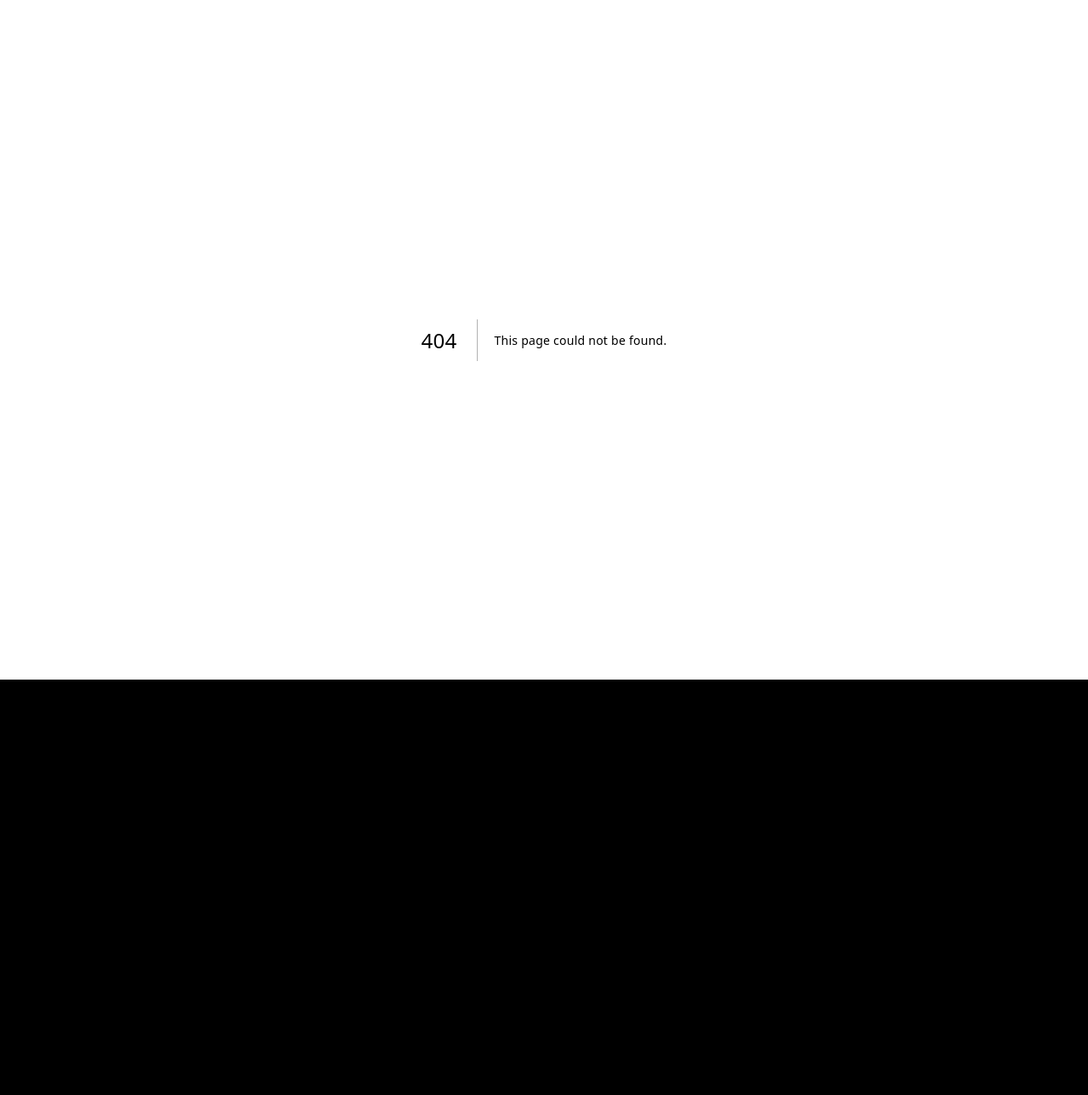
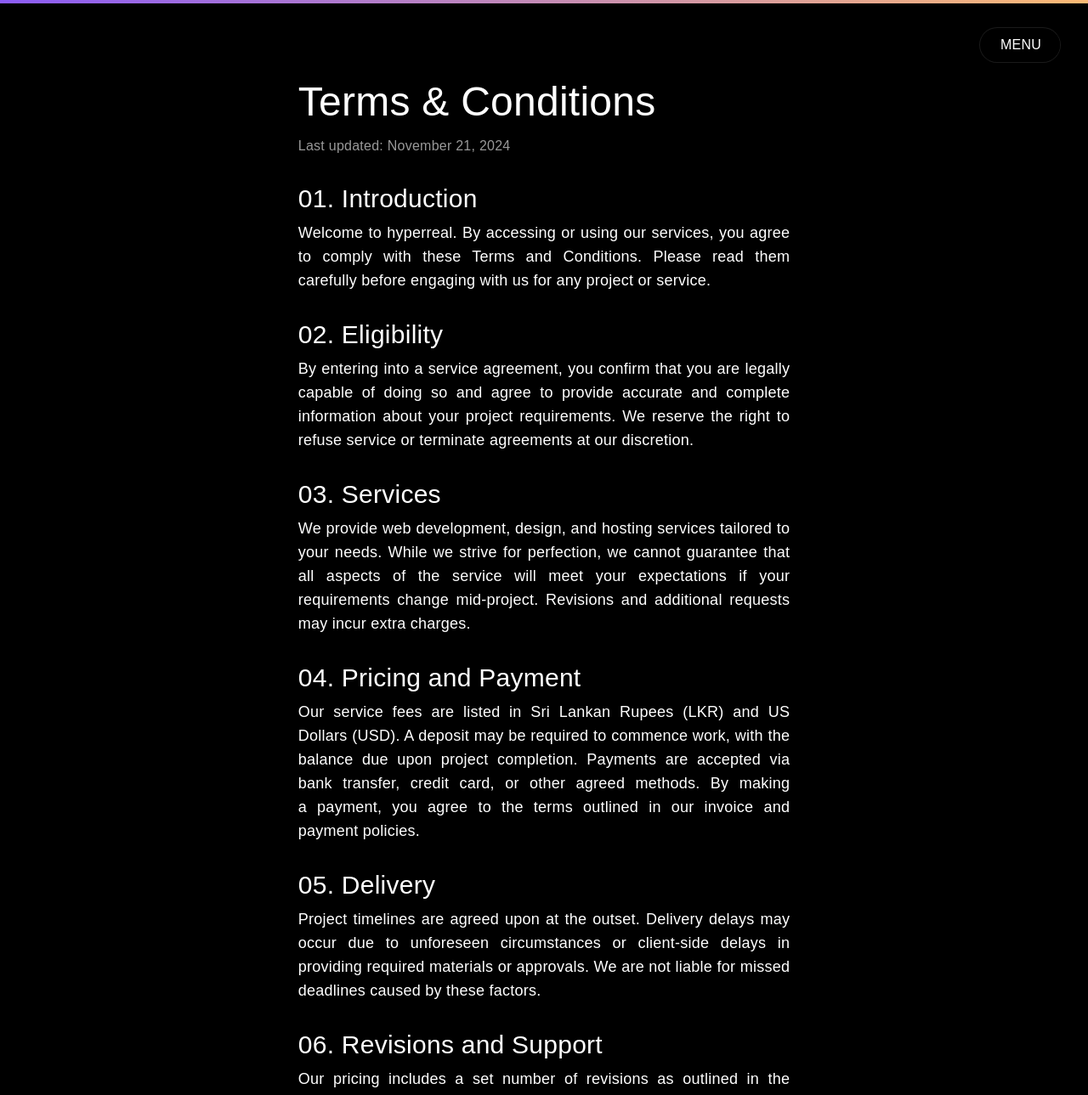
Before and after one commit to samadhi1311/hyperreal, a Next.js app: page /terms-and-conditions in a window 1280 px wide. Before the commit this address had no page. Shown: the top 1289 px of the page at 85% size. Before the commit the page ends 800 px from the top, so only its background shows below. Built offline with nearby package versions, Linux system fonts and the light colour scheme; a web font is replaced by a local one.

Commit message:
Added terms and conditions

```diff
--- /dev/null
+++ b/app/(index)/terms-and-conditions/page.tsx
@@ -0,0 +1,101 @@
+'use client';
+
+import PageWrapper from '@/components/ui/page-wrapper';
+import Section from '@/components/ui/section';
+import { H2, H3, P1, P2 } from '@/components/ui/typography';
+
+export default function TermsConditions() {
+	function ConditionItem({ title, description }: { title: React.ReactNode; description: React.ReactNode }) {
+		return (
+			<div className='mt-4 flex flex-col gap-2'>
+				<H3>{title}</H3>
+				<P1 className='text-pretty text-justify'>{description}</P1>
+			</div>
+		);
+	}
+
+	return (
+		<PageWrapper>
+			<Section>
+				<div className='mx-auto max-w-prose space-y-8'>
+					<div>
+						<H2>Terms & Conditions</H2>
+						<P2 className='mt-4 text-white/60'>
+							Last updated: <span className='font-medium'>November 21, 2024</span>
+						</P2>
+					</div>
+
+					<div className='mt-16 space-y-8'>
+						<ConditionItem
+							title='01. Introduction'
+							description='Welcome to hyperreal. By accessing or using our services, you agree to comply with these Terms and Conditions. Please read them carefully before engaging with us for any project or service.'
+						/>
+
+						<ConditionItem
+							title='02. Eligibility'
+							description='By entering into a service agreement, you confirm that you are legally capable of doing so and agree to provide accurate and complete information about your project requirements. We reserve the right to refuse service or terminate agreements at our discretion.'
+						/>
+
+						<ConditionItem
+							title='03. Services'
+							description='We provide web development, design, and hosting services tailored to your needs. While we strive for perfection, we cannot guarantee that all aspects of the service will meet your expectations if your requirements change mid-project. Revisions and additional requests may incur extra charges.'
+						/>
+
+						<ConditionItem
+							title='04. Pricing and Payment'
+							description='Our service fees are listed in Sri Lankan Rupees (LKR) and US Dollars (USD). A deposit may be required to commence work, with the balance due upon project completion. Payments are accepted via bank transfer, credit card, or other agreed methods. By making a payment, you agree to the terms outlined in our invoice and payment policies.'
+						/>
+
+						<ConditionItem
+							title='05. Delivery'
+							description='Project timelines are agreed upon at the outset. Delivery delays may occur due to unforeseen circumstances or client-side delays in providing required materials or approvals. We are not liable for missed deadlines caused by these factors.'
+						/>
+
+						<ConditionItem
+							title='06. Revisions and Support'
+							description='Our pricing includes a set number of revisions as outlined in the service agreement. Additional revisions beyond this scope may be subject to extra charges. We provide limited post-launch support for bug fixes or adjustments, as specified in the agreement.'
+						/>
+
+						<ConditionItem
+							title='07. Limitation of Liability'
+							description='To the fullest extent permitted by law, we are not liable for any indirect, incidental, or consequential damages arising from our services, including but not limited to loss of business or data. Our liability is limited to the amount paid for the service.'
+						/>
+
+						<ConditionItem
+							title='08. Intellectual Property'
+							description='All websites, designs, and deliverables created by our agency remain our property until full payment is received. Upon payment, ownership of the final deliverables transfers to you. However, we retain the right to showcase the work in our portfolio unless otherwise agreed upon.'
+						/>
+
+						<ConditionItem
+							title='09. Termination'
+							description='We reserve the right to terminate a project or service agreement if the client fails to provide required materials, make payments, or comply with these Terms and Conditions. In such cases, payments made are non-refundable. If the project is terminated before substantial progress is made, 70% of the advance payment will be refunded.'
+						/>
+
+						<ConditionItem
+							title='10. Governing Law'
+							description='These Terms and Conditions are governed by the laws of Sri Lanka. Any disputes will be resolved under the jurisdiction of Sri Lanka.'
+						/>
+
+						<ConditionItem
+							title='11. Changes to Terms and Conditions'
+							description='We may update these Terms and Conditions from time to time. Any changes will be posted on this page, and your continued engagement with our services constitutes acceptance of the revised terms.'
+						/>
+
+						<ConditionItem
+							title='Contact Us'
+							description={
+								<span>
+									If you have questions about these Terms and Conditions, please reach out to us at{' '}
+									<a href='mailto:hyperreal89@gmail.com' className='underline'>
+										hyperreal89@gmail.com
+									</a>
+									.
+								</span>
+							}
+						/>
+					</div>
+				</div>
+			</Section>
+		</PageWrapper>
+	);
+}
```
